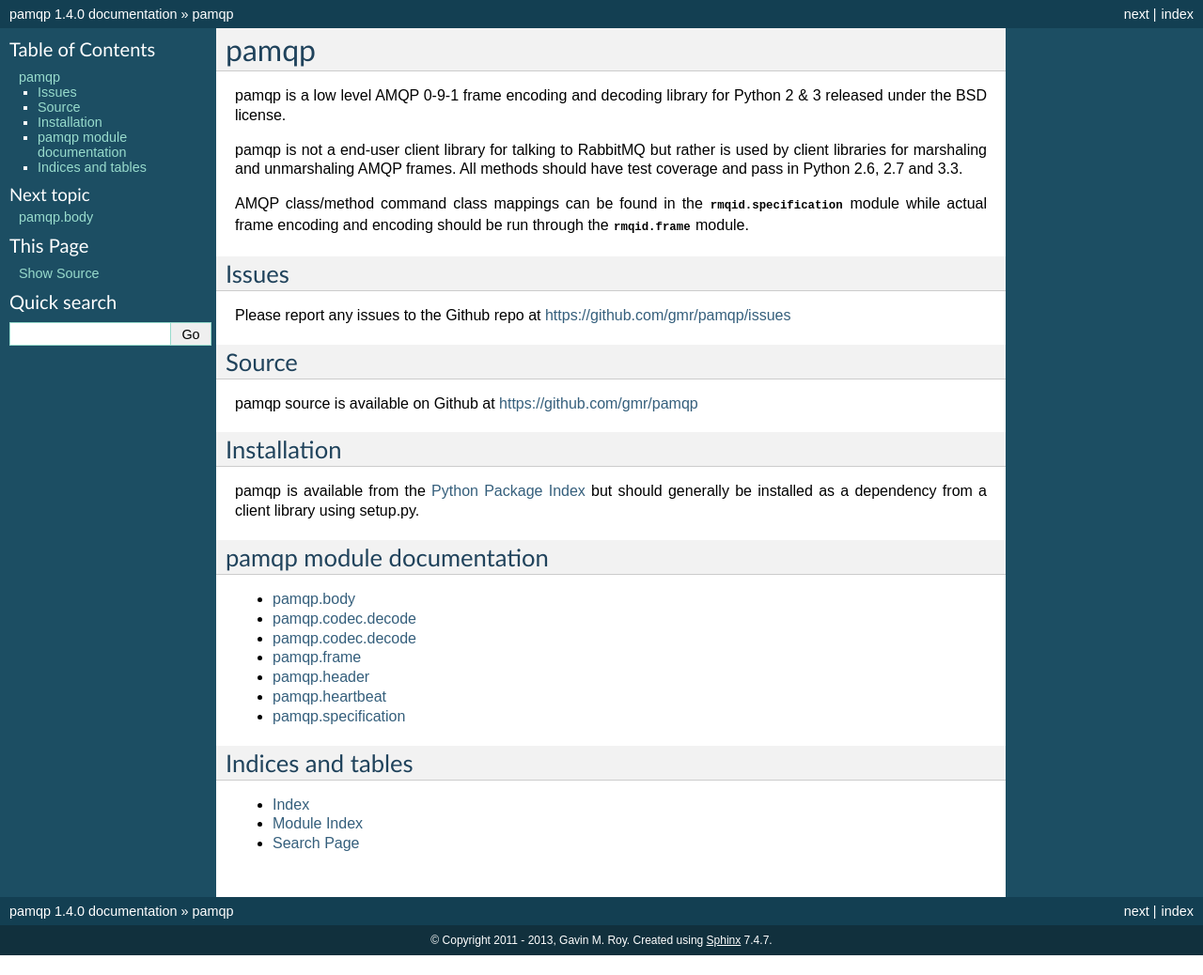
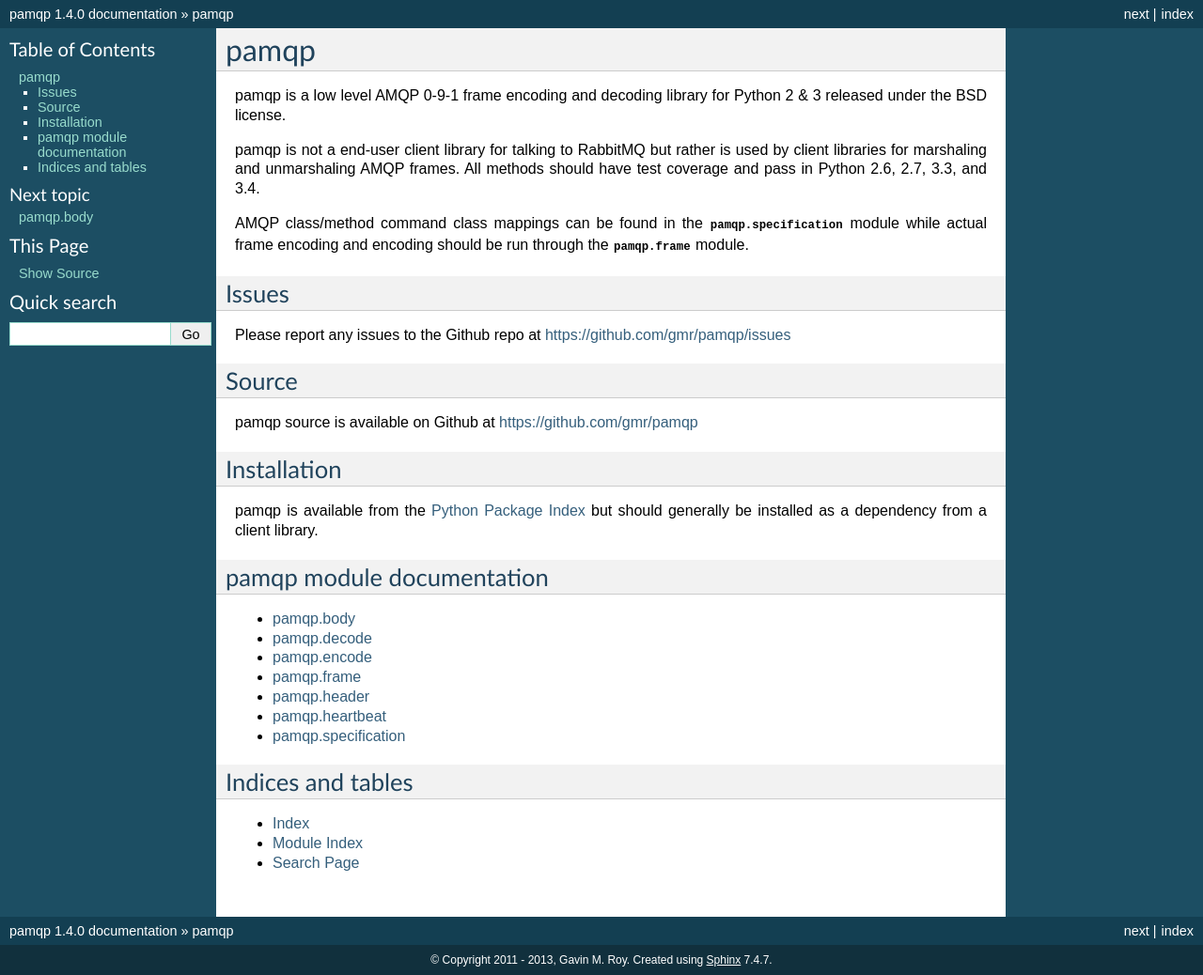
Before and after one commit to gmr/pamqp, a Sphinx documentation site: the page built from docs/index.rst, in a window 1280 px wide. Shown: the whole page at 94% size. Built offline with Sphinx 7.4.7, drawn with Linux system fonts in a browser that asks for light colours; before the commit the page ends 1017 px from its top, so only the background shows below that.

Commit message:
Documentation updates

```diff
--- a/docs/codec_decode.rst
+++ /dev/null
@@ -1,4 +0,0 @@
-pamqp.codec.decode
-==================
-.. automodule:: pamqp.codec.decode
-    :members:
--- a/docs/codec_encode.rst
+++ /dev/null
@@ -1,4 +0,0 @@
-pamqp.codec.decode
-==================
-.. automodule:: pamqp.codec.encode
-    :members:
--- /dev/null
+++ b/docs/decode.rst
@@ -0,0 +1,4 @@
+pamqp.decode
+============
+.. automodule:: pamqp.decode
+    :members:
--- /dev/null
+++ b/docs/encode.rst
@@ -0,0 +1,4 @@
+pamqp.encode
+============
+.. automodule:: pamqp.encode
+    :members:
--- a/docs/index.rst
+++ b/docs/index.rst
@@ -7,9 +7,9 @@
 =====
 pamqp is a low level AMQP 0-9-1 frame encoding and decoding library for Python 2 & 3 released under the BSD license.
 
-pamqp is not a end-user client library for talking to RabbitMQ but rather is used by client libraries for marshaling and unmarshaling AMQP frames. All methods should have test coverage and pass in Python 2.6, 2.7 and 3.3.
+pamqp is not a end-user client library for talking to RabbitMQ but rather is used by client libraries for marshaling and unmarshaling AMQP frames. All methods should have test coverage and pass in Python 2.6, 2.7, 3.3, and 3.4.
 
-AMQP class/method command class mappings can be found in the :py:mod:`rmqid.specification` module while actual frame encoding and encoding should be run through the :py:mod:`rmqid.frame` module.
+AMQP class/method command class mappings can be found in the :py:mod:`pamqp.specification` module while actual frame encoding and encoding should be run through the :py:mod:`pamqp.frame` module.
 
 Issues
 ------
@@ -21,7 +21,7 @@
 
 Installation
 ------------
-pamqp is available from the `Python Package Index <https://pypi.python.org>`_ but should generally be installed as a dependency from a client library using setup.py.
+pamqp is available from the `Python Package Index <https://pypi.python.org>`_ but should generally be installed as a dependency from a client library.
 
 pamqp module documentation
 --------------------------
@@ -29,8 +29,8 @@
    :maxdepth: 2
 
    body
-   codec_decode
-   codec_encode
+   decode
+   encode
    frame
    header
    heartbeat
--- a/docs/specification.rst
+++ b/docs/specification.rst
@@ -1,10 +1,10 @@
 pamqp.specification
 ===================
-The rmqid.specification module is auto-generated, created by the tools/codegen.py application. It contains all of the information about the protocol that is required for a client library to communicate with RabbitMQ or another AMQP 0-9-1 broker.
+The :py:mod:`pamqp.specification` module is auto-generated, created by the ``tools/codegen.py`` application. It contains all of the information about the protocol that is required for a client library to communicate with RabbitMQ or another AMQP 0-9-1 broker.
 
-The classes inside pamqp.specification allow for the automatic marshaling and unmarshaling of AMQP method frames and Basic.Properties. In addition the command classes contain information that designates if they are synchronous commands and if so, what the expected responses are. Each commands arguments are detailed in the class and are listed in the attributes property.
+The classes inside :py:mod:`pamqp.specification` allow for the automatic marshaling and unmarshaling of AMQP method frames and Basic.Properties. In addition the command classes contain information that designates if they are synchronous commands and if so, what the expected responses are. Each commands arguments are detailed in the class and are listed in the attributes property.
 
-rmqid.specification also implements AMQP exceptions as Python exceptions so that client libraries can raise these exceptions as is appropriate without having to implement their own extensions for AMQP protocol related issues.
+:py:mod:`pamqp.specification` also implements AMQP exceptions as Python exceptions so that client libraries can raise these exceptions as is appropriate without having to implement their own extensions for AMQP protocol related issues.
 
 .. automodule:: pamqp.specification
     :members:
```
